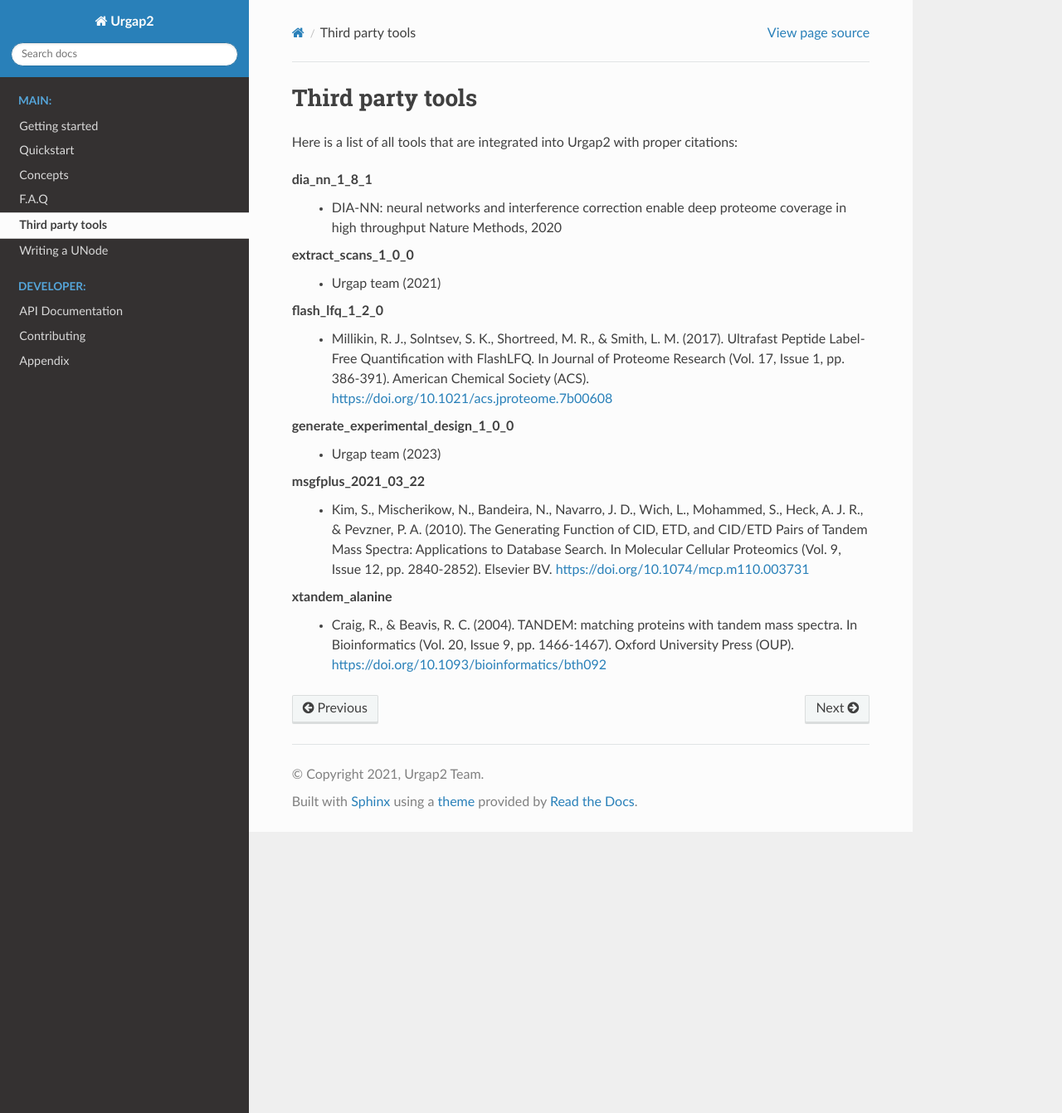
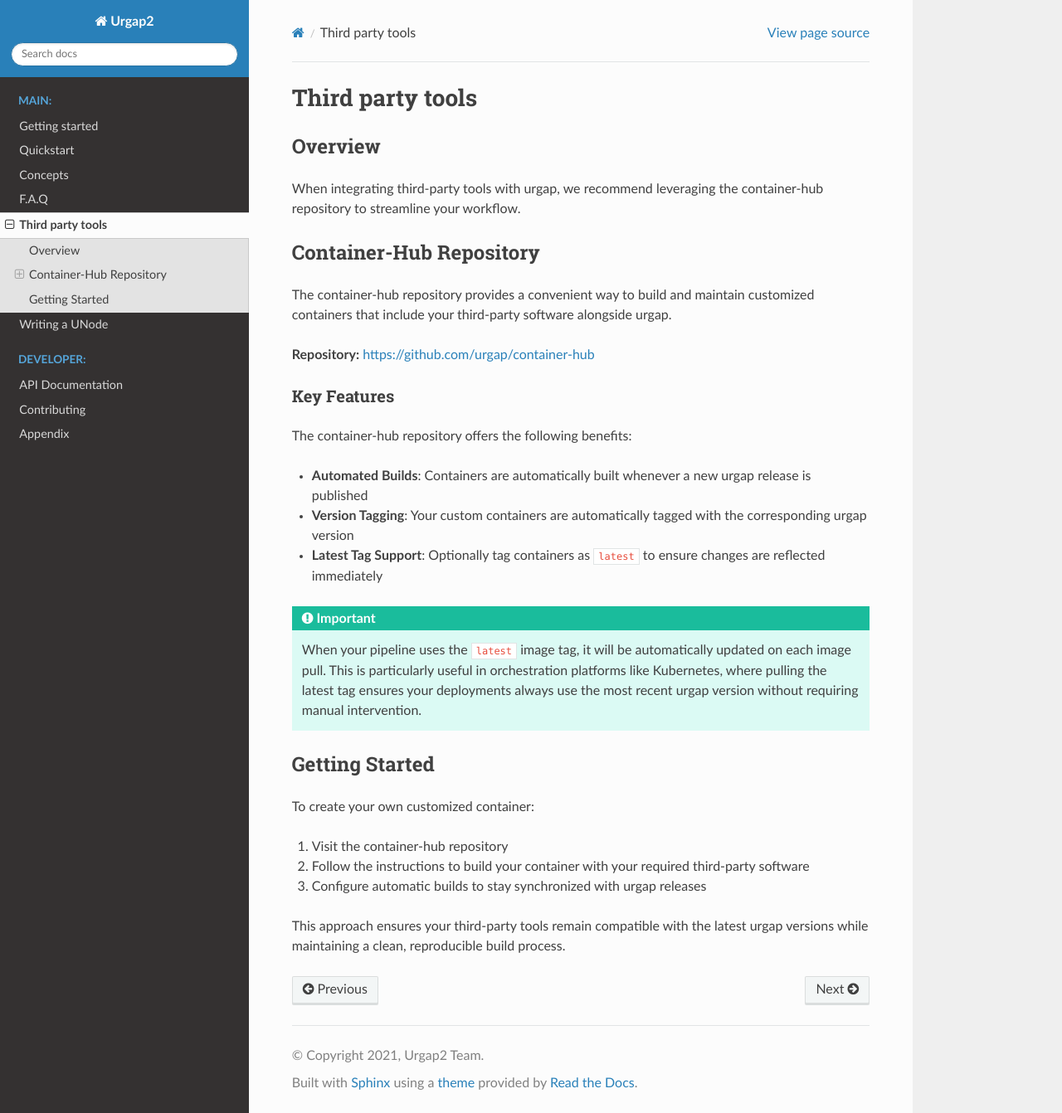
Before and after one commit to urgap/urgap, a Sphinx documentation site: the page built from docs/source/third_party.rst, in a window 1280 px wide and 1342 px high. Shown: the whole window at 83% size. Built offline with Sphinx 7.4.7 and the Read the Docs theme 3.1.0, drawn with Linux system fonts in a browser that asks for light colours; pages that are not in the unit, such as notebooks, are missing from menus.

Commit message:
add container hub link for third party container builds

```diff
--- a/docs/source/third_party.rst
+++ b/docs/source/third_party.rst
@@ -3,25 +3,39 @@
 Third party tools
 #################
 
-Here is a list of all tools that are integrated into Urgap2 with proper citations:
+Overview
+********
 
-dia_nn_1_8_1
- * DIA-NN: neural networks and interference correction enable deep proteome coverage in high throughput Nature Methods, 2020
-extract_scans_1_0_0
- * Urgap team (2021)
-flash_lfq_1_2_0
- *
-        Millikin, R. J., Solntsev, S. K., Shortreed, M. R., & Smith, L. M. (2017). Ultrafast Peptide Label-Free Quantification with FlashLFQ.
-        In Journal of Proteome Research (Vol. 17, Issue 1, pp. 386-391). American Chemical Society (ACS). https://doi.org/10.1021/acs.jproteome.7b00608
+When integrating third-party tools with urgap, we recommend leveraging the container-hub repository to streamline your workflow.
 
-generate_experimental_design_1_0_0
- * Urgap team (2023)
-msgfplus_2021_03_22
- *
-        Kim, S., Mischerikow, N., Bandeira, N., Navarro, J. D., Wich, L., Mohammed, S., Heck, A. J. R., & Pevzner, P. A. (2010). The Generating Function of CID, ETD, and CID/ETD Pairs of Tandem Mass Spectra: Applications to Database Search.
-        In Molecular Cellular Proteomics (Vol. 9, Issue 12, pp. 2840-2852). Elsevier BV. https://doi.org/10.1074/mcp.m110.003731
+Container-Hub Repository
+************************
 
-xtandem_alanine
- *
-        Craig, R., & Beavis, R. C. (2004). TANDEM: matching proteins with tandem mass spectra.
-        In Bioinformatics (Vol. 20, Issue 9, pp. 1466-1467). Oxford University Press (OUP). https://doi.org/10.1093/bioinformatics/bth092
+The container-hub repository provides a convenient way to build and maintain customized containers that include your third-party software alongside urgap.
+
+**Repository:** https://github.com/urgap/container-hub
+
+Key Features
+============
+
+The container-hub repository offers the following benefits:
+
+* **Automated Builds**: Containers are automatically built whenever a new urgap release is published
+* **Version Tagging**: Your custom containers are automatically tagged with the corresponding urgap version
+* **Latest Tag Support**: Optionally tag containers as ``latest`` to ensure changes are reflected immediately
+
+.. important::
+   When your pipeline uses the ``latest`` image tag, it will be automatically updated on each image pull.
+   This is particularly useful in orchestration platforms like Kubernetes, where pulling the latest tag
+   ensures your deployments always use the most recent urgap version without requiring manual intervention.
+
+Getting Started
+***************
+
+To create your own customized container:
+
+1. Visit the container-hub repository
+2. Follow the instructions to build your container with your required third-party software
+3. Configure automatic builds to stay synchronized with urgap releases
+
+This approach ensures your third-party tools remain compatible with the latest urgap versions while maintaining a clean, reproducible build process.
```
